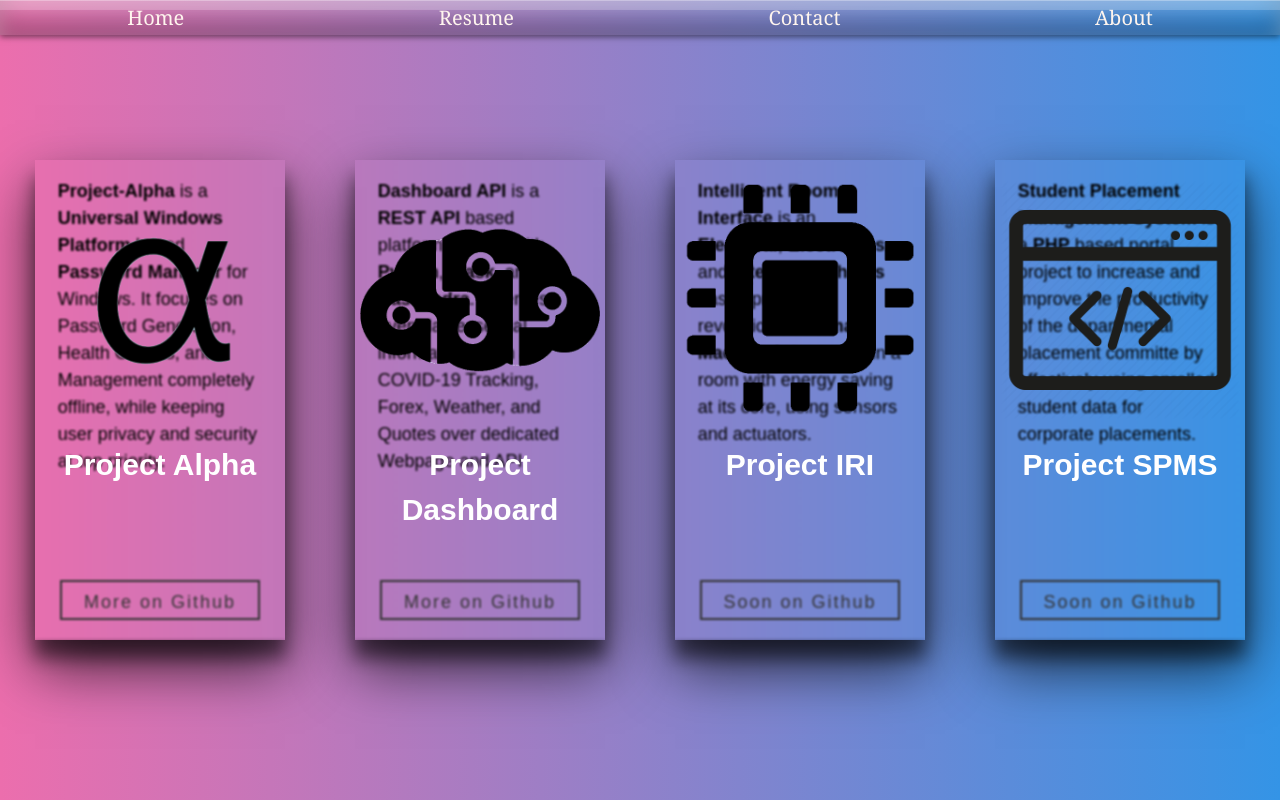
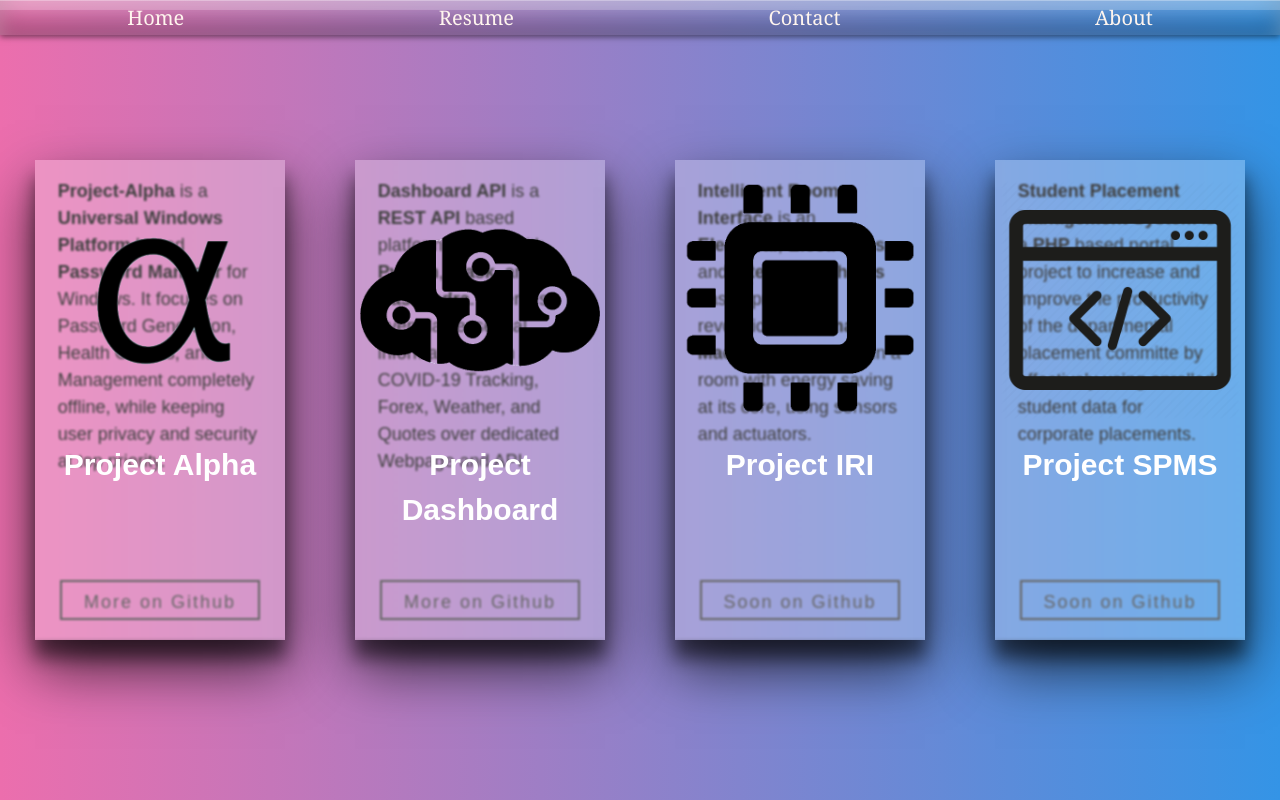
Before and after one commit to iamsafwan/iamsafwan.github.io, a plain HTML site: page portfolio.html in a window 1280 px wide. Drawn offline with Linux system fonts and the light colour scheme.

Commit message:
:bug: Fix Version 4.5 ++card.css

```diff
--- a/css/card.css
+++ b/css/card.css
@@ -305,6 +305,7 @@
     backface-visibility: hidden;
     -webkit-transform: translate3d(0,0,0);
     -webkit-backface-visibility: hidden; /* again */
+    background-color: rgb(255 255 255 / 25%);
 
 }
 
```
